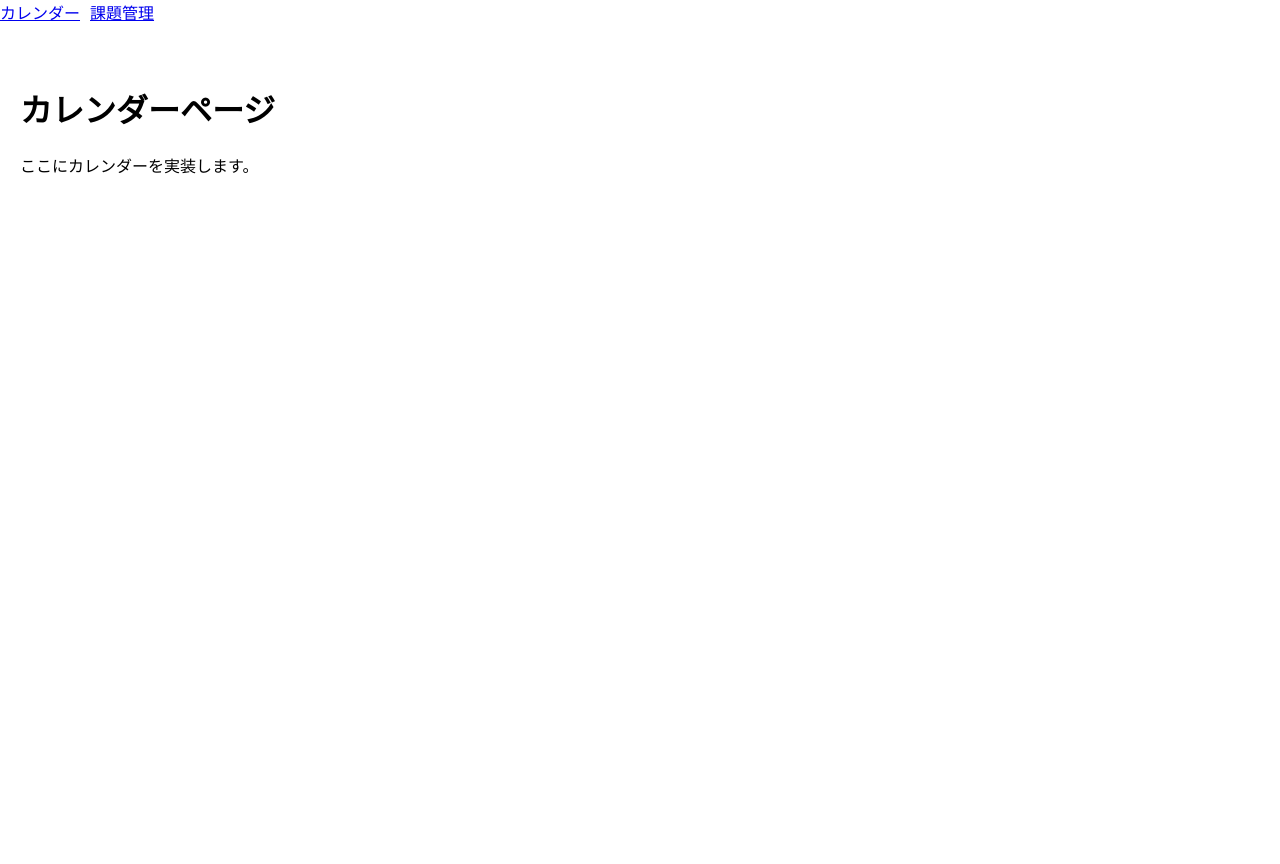
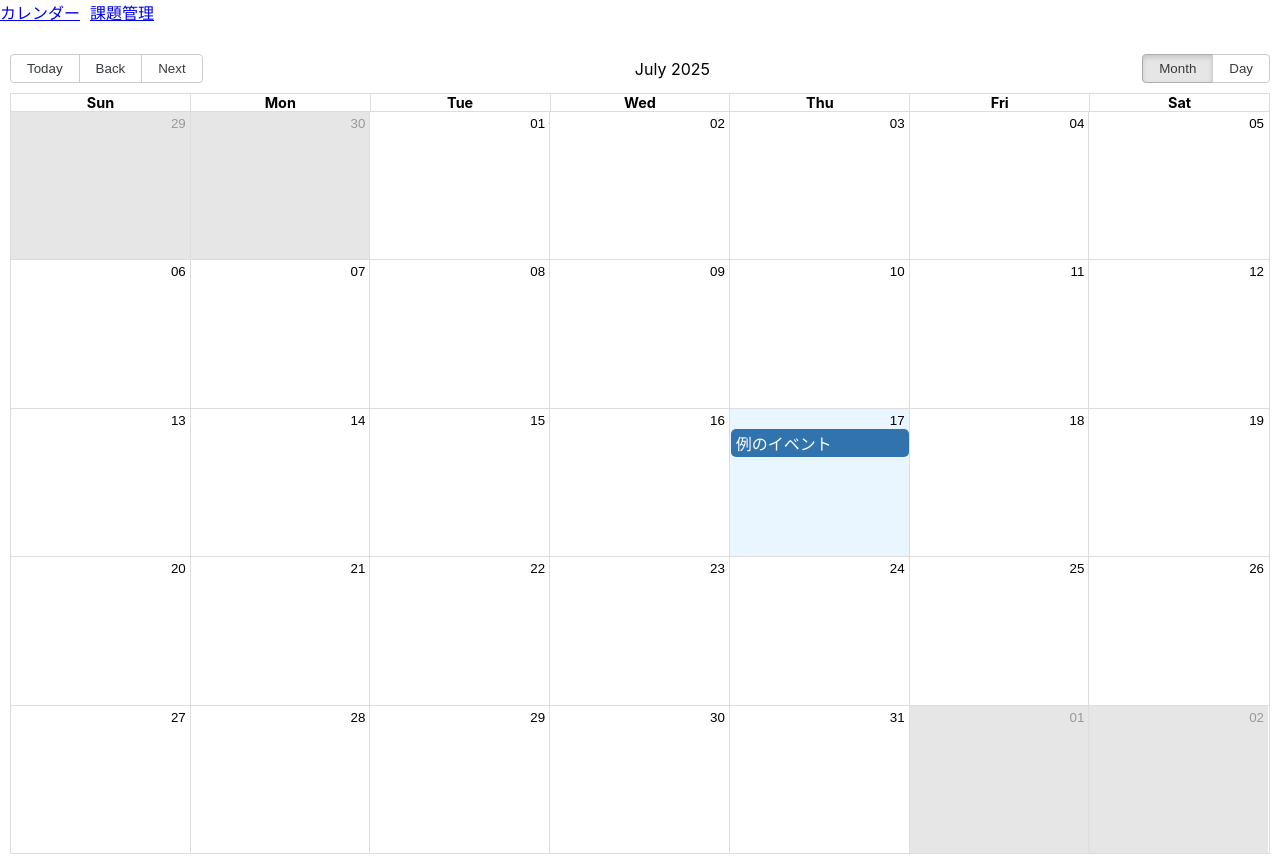
Before and after one commit to csno25810/my-app-2025, a React (Create React App) app: page / in a window 1280 px wide. Before the commit the page ends 800 px from the top, so only its background shows below. Built offline with nearby package versions, Linux system fonts and the light colour scheme.

Commit message:
日付をクリックすると時間別の予定が表示されるように変更

```diff
--- a/package.json
+++ b/package.json
@@ -7,7 +7,9 @@
     "@testing-library/jest-dom": "^6.6.3",
     "@testing-library/react": "^16.3.0",
     "@testing-library/user-event": "^13.5.0",
+    "date-fns": "^4.1.0",
     "react": "^19.1.0",
+    "react-big-calendar": "^1.19.4",
     "react-dom": "^19.1.0",
     "react-router-dom": "^7.7.0",
     "react-scripts": "5.0.1",
--- a/src/App.js
+++ b/src/App.js
@@ -14,6 +14,7 @@ function App() {
 
         <Routes>
           <Route path="/" element={<Calendar />} />
+          <Route path="/calendar" element={<Calendar />} />
           <Route path="/tasks" element={<Tasks />} />
         </Routes>
       </div>
--- a/src/pages/Calendar.js
+++ b/src/pages/Calendar.js
@@ -1,12 +1,62 @@
-import React from 'react';
+import React, { useState } from 'react';  // useStateを追加
+import { Calendar, dateFnsLocalizer } from 'react-big-calendar';
+import 'react-big-calendar/lib/css/react-big-calendar.css';
+import { format, parse, startOfWeek, getDay } from 'date-fns';
+import ja from 'date-fns/locale/ja';
 
-function Calendar() {
-  return (
-    <div style={{ padding: '20px' }}>
-      <h1>カレンダーページ</h1>
-      <p>ここにカレンダーを実装します。</p>
-    </div>
-  );
+const locales = {
+  ja: ja,
+};
+
+const localizer = dateFnsLocalizer({
+  format,
+  parse,
+  startOfWeek: () => startOfWeek(new Date(), { weekStartsOn: 0 }),
+  getDay,
+  locales,
+});
+
+export default function MyCalendar() {
+    // 表示中のビュー（month or day）
+    const [view, setView] = useState('month');
+    // 日ビュー表示時の対象日
+    const [date, setDate] = useState(new Date());
+
+    // イベントデータ
+    const [events, setEvents] = useState([
+      {
+        title: '例のイベント',
+        start: new Date(),
+        end: new Date(),
+      },
+    ]);
+
+  // 日付クリック時に日ビューへ切り替え＆日付セット
+  const handleSelectDate = (slotInfo) => {
+    setDate(slotInfo.start);
+    setView('day'); // 日ビューに切り替え
+  };
+
+    // ビュー変更時にstate更新（戻るボタンなど対応用）
+    const handleViewChange = (newView) => {
+        setView(newView);
+      };
+
+      return (
+        <div style={{ height: '100vh', padding: '10px' }}>
+          <Calendar
+            localizer={localizer}
+            events={events}
+            startAccessor="start"
+            endAccessor="end"
+            views={['month', 'day']}
+            view={view}
+            date={date}
+            onView={handleViewChange}
+            onSelectSlot={handleSelectDate}
+            selectable
+            style={{ height: '100%' }}
+          />
+        </div>
+      );
 }
-
-export default Calendar;
```
Also changed, not shown: 1 other file (tests, documents, lock files or other folders).
